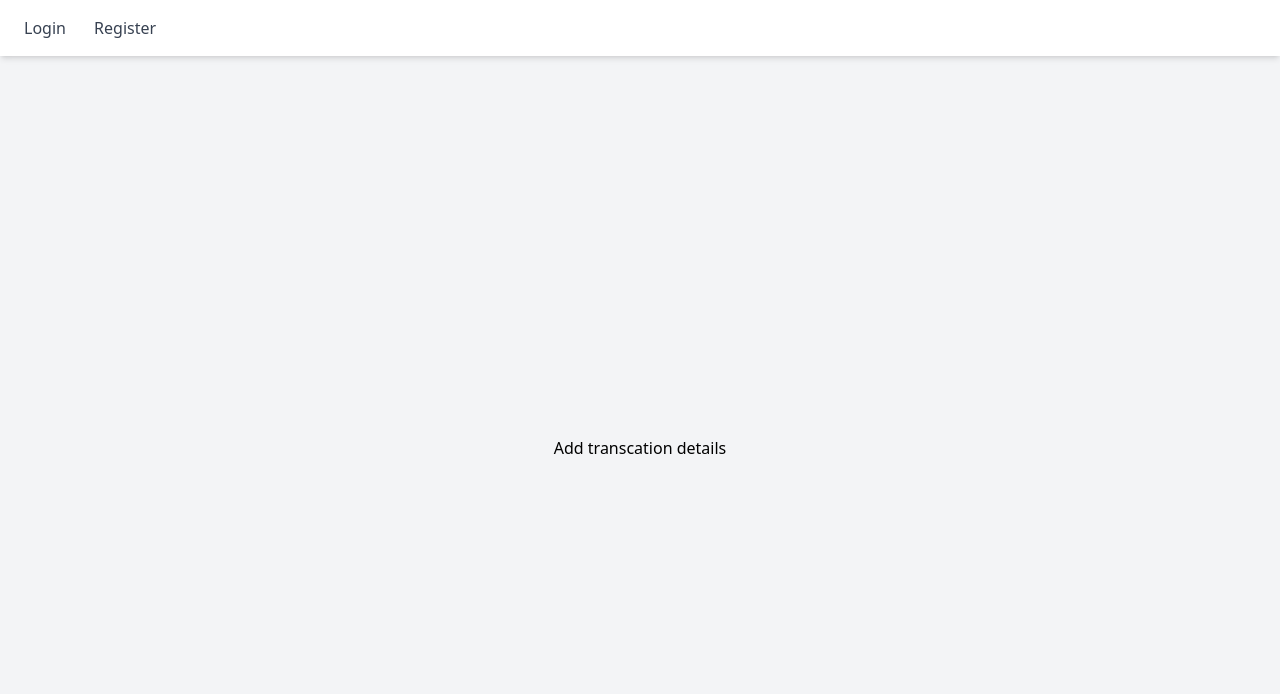
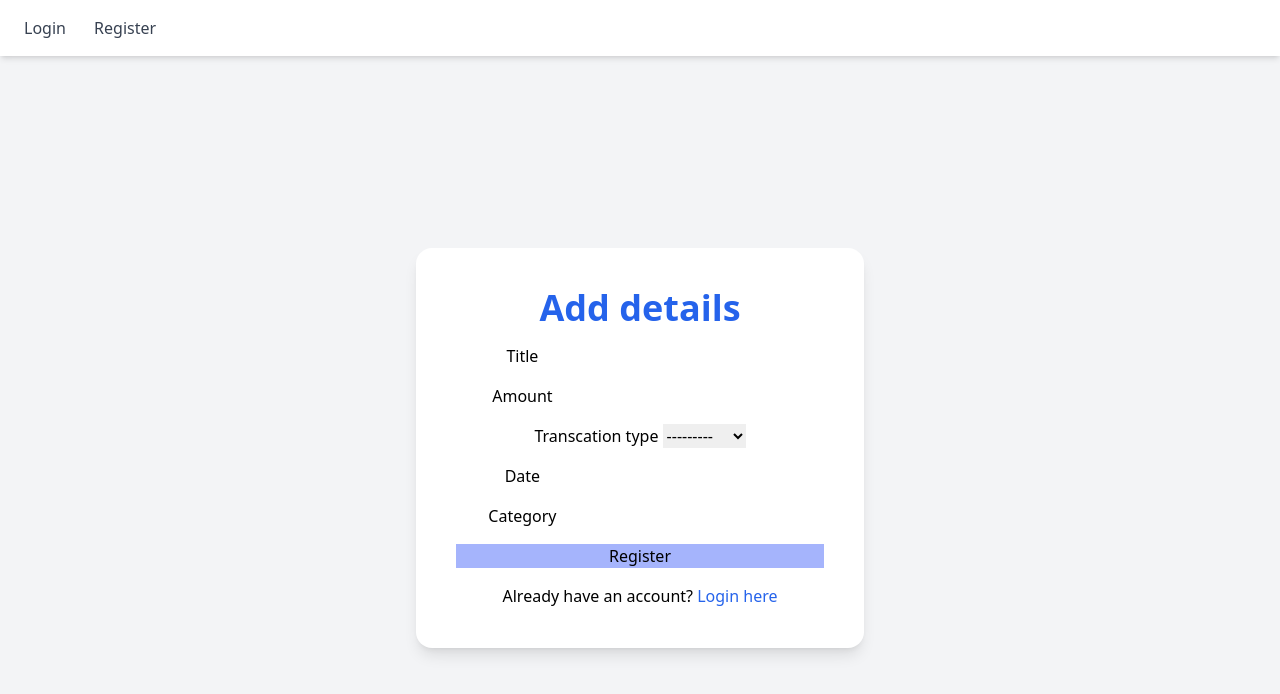
Before and after one commit to MSHAHID1122/Django, a Django app: template FinanceApp/finance/templates/finance/transcation_form.html in a window 1280 px wide. Shown: the top 694 px of the page. Run offline with Django 4.2, Linux system fonts and the light colour scheme; the template is opened without the code that fills it: values that come from a table or form of the project are taken from there, others are empty; some libraries are stand-ins or nearby versions.

Commit message:
ading form for transcation page

```diff
--- a/FinanceApp/finance/templates/finance/transcation_form.html
+++ b/FinanceApp/finance/templates/finance/transcation_form.html
@@ -1,9 +1,38 @@
 {% extends 'finance/base.html' %}
 {% block title %} Transcation details {% endblock %}
 {% block content %}
-<div>
-    <div>
-        <p>Add transcation details</p>
-    </div>
-</div>
+<div class="bg-white p-10 rounded-2xl shadow-lg w-full max-w-md text-center">
+    <h2 class="text-4xl font-extrabold text-blue-600 mb-4">Add details</h2>
+    <form method="post">
+      {% csrf_token %}
+
+      <!-- Render form fields with error handling -->
+      {% for field in form %}
+      <div class="mb-4">
+        <label for="{{ field.id_for_label }}">{{ field.label }}</label>
+        {{ field }} {% if field.errors %}
+        <div class="text-red-600 text-sm">{{ field.errors.0 }}</div>
+        {% endif %}
+      </div>
+      {% endfor %}
+
+      <!-- Non-field errors (e.g., password mismatch) -->
+      {% if form.non_field_errors %}
+      <div class="text-red-600">
+        {% for error in form.non_field_errors %}
+        <p>{{ error }}</p>
+        {% endfor %}
+      </div>
+      {% endif %}
+
+      <div>
+        <button class="w-full bg-indigo-300" type="submit">Register</button>
+      </div>
+    </form>
+
+    <p class="mt-4">
+      Already have an account?
+      <a href="{% url 'login' %}" class="text-blue-600">Login here</a>
+    </p>
+  </div>
 {% endblock %}
--- a/FinanceApp/finance/views.py
+++ b/FinanceApp/finance/views.py
@@ -39,5 +39,5 @@ class Dashboard(LoginRequiredMixin,View):
 
 class TranscationView(View):
     def get(self,request,*args,**kwargs):
-        form = T
+        form = TranscationForm()
         return render(request,'finance/transcation_form.html',{'form':form})
```
